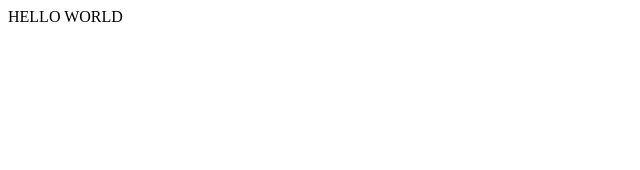
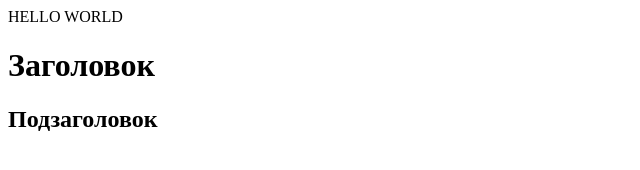
Before and after one commit to Nikita-Iudin/html-css-js--------, a plain HTML site: page index.html in a window 1280 px wide. Shown: the whole page, without its empty margins (0-640 px from the left). Drawn offline with Linux system fonts and the light colour scheme.

Commit message:
two commit

```diff
--- a/index.html
+++ b/index.html
@@ -8,5 +8,7 @@
 </head>
 <body>
     <div>HELLO WORLD</div>
+    <h1>Заголовок</h1>
+    <h2>Подзаголовок</h2>
 </body>
 </html>
```
